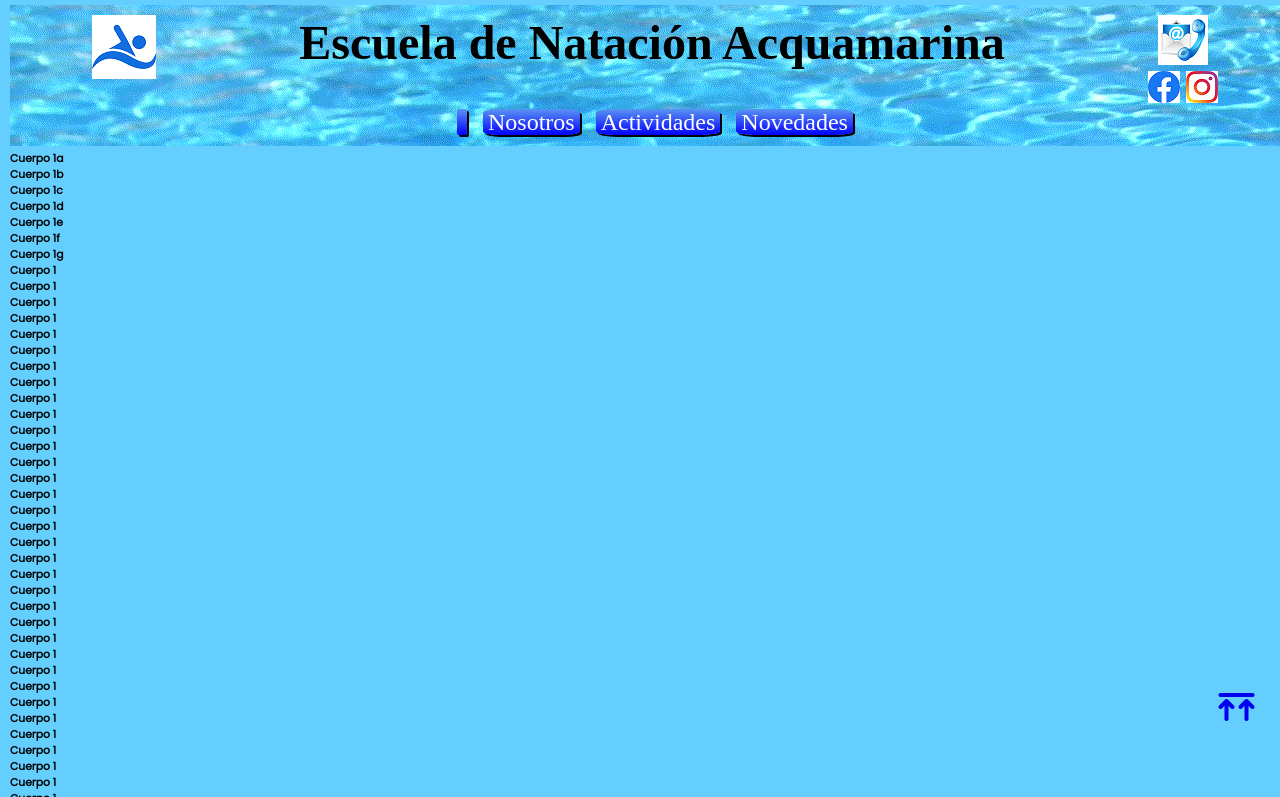
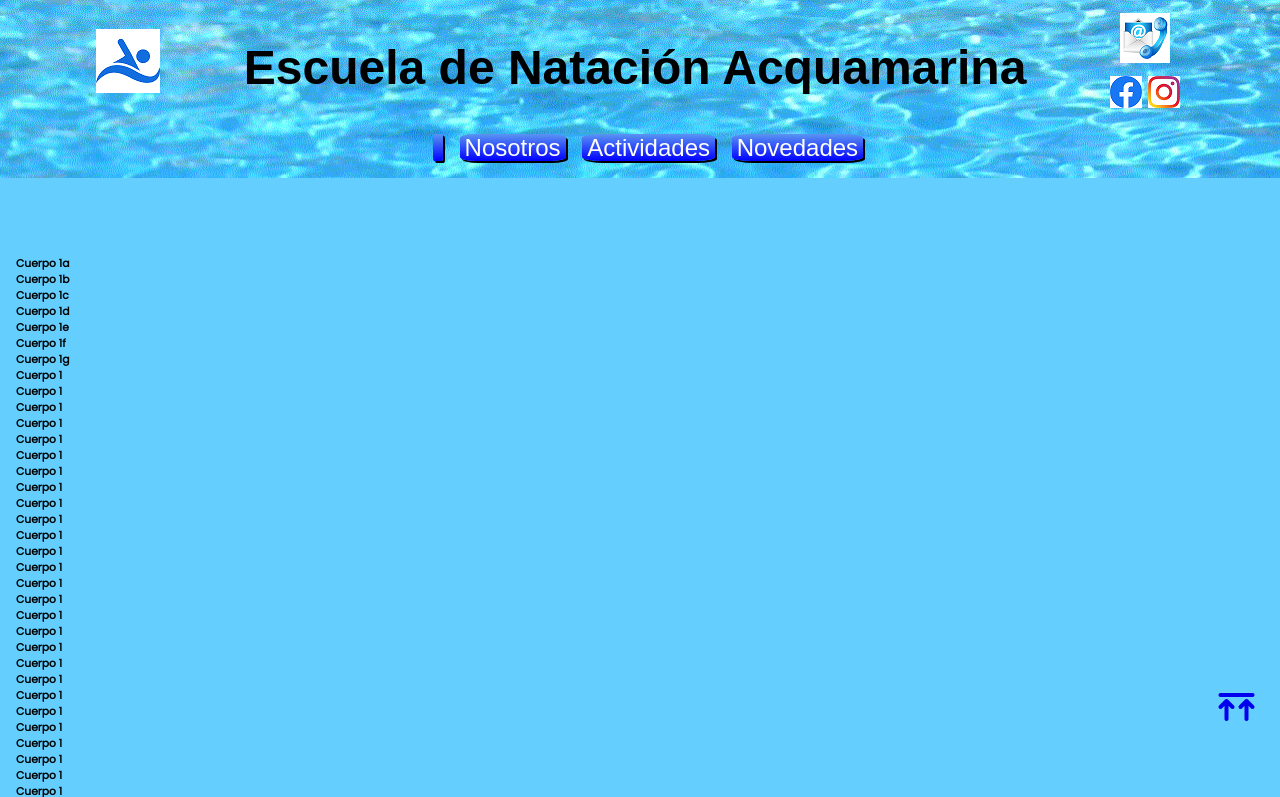
Before and after one commit to kariajh/Escuela-de-natacion, a plain HTML site: page index.html in a window 1280 px wide. Shown: the top 797 px of the page. Drawn offline with Linux system fonts and the light colour scheme; a web font is replaced by a local one.

Commit message:
Archivos de estilos separados para Encabezado y Pie

```diff
--- /dev/null
+++ b/css/estilosEncabezado.css
@@ -0,0 +1,78 @@
+
+ /*Header*/
+
+header {
+    background-image:url(../img/fondo_agua.gif) ;
+    padding: 0.5rem;
+    border: none;
+    font-family: 'MuseoModerno', Sans-serif, Times;
+    font-size: x-large;
+    line-height: 1.8em;
+    position: fixed;
+    left: 0;
+    top: 0;
+    width: 100%;
+    /* height: 12rem; */  /*Altura fija para que no se encime con el body*/
+    z-index: 10;
+}
+
+/*Encabezado*/
+
+.encabezado-contenedor {
+    display: flex;
+    justify-content: space-evenly;
+    align-items: center;
+    margin: 5px;
+}
+.encabezado-logo {
+    /* text-align: center; */
+    border: none;
+    float: left;
+}
+.encabezado-redsoc {
+    display: inline-block;
+    text-align: center;
+    border: none;
+    margin-right: 0.8em;
+}
+.encabezado-nombre {
+    display: inline-block;
+    text-align: center;
+    border: none;
+    font-size: 200%;
+    font-weight: bold;
+}
+
+/*Menú*/
+
+nav {
+    text-align: center;
+}
+nav a:hover{
+    background: rgba(95, 160, 173, 0.447);
+}
+.nav {
+    background: linear-gradient(to bottom, rgb(90, 148, 242), blue);
+    border: 1px;
+    text-decoration: none;
+    border-radius: 15%;
+    /* background-color: blue; */
+    color: white;
+    padding: 0px 5px;
+    margin: 5px;
+    box-shadow: 2px 2px black;
+}
+.nav img {
+    width: 25px;
+}
+
+/* Footer */
+.piePagina {
+    /* height: 15rem; */
+    margin-top: 10em;
+}
+.iframe-piePagina {
+    width: 100%;
+    /* height: 100%; */
+    height: 11rem;
+}
--- a/css/estilosIndex.css
+++ b/css/estilosIndex.css
@@ -1,63 +1,23 @@
 * {
-    margin: 0px;
-    padding: 0%;
+    margin: 0;
+    padding: 0;
 }
 .output {
-    font: 1rem 'Poppins', Sans-serif;
+    font: 1rem 'Poppins', Sans-serif, Times;
     /* width: 100vw; */
     border: none;
 }
 body{
     background-color: rgba(77, 199, 255, 0.872);
-    font-family: "Poppins";
-    margin: 5px;
-}
-header {
-    background-image:url(../img/fondo_agua.gif) ;
-    padding: 10px;
-    position: relative;
-    font-family: "MuseoModerno";
-    font-size: x-large;
-    width: 100%;
-    margin: 5px;
-    vertical-align: top;
-    z-index: 1;
+    font-family: 'Poppins', Sans-serif, Times;
+    margin: 0.5em;
+    padding-top: 2em; /* Padding para que no se encime con el Encabezado*/
 }
 section {
     position: relative;
-    /* top: 20vh; */
-    margin: 5px;
-}
-.grid-encabezado {
-    display: grid;
-    grid-template-columns: auto auto auto;
-}
-.grid-encabezado-logo {
-    text-align: center;
-    border: none;
-}
-.grid-encabezado-nombre {
-    text-align: center;
-    border: none;
-    font-size: 200%;
-    font-weight: bold;
-}
-nav {
-    text-align: center;
-}
-.nav {
-    background: linear-gradient(to bottom, rgb(90, 148, 242), blue);
-    border: 1px;
-    text-decoration: none;
-    border-radius: 15%;
-    /* background-color: blue; */
-    color: white;
-    padding: 0px 5px;
-    margin: 5px;
-    box-shadow: 2px 2px black;
-}
-.nav img {
-    width: 25px;
+    top: 13rem;
+    margin: 0.5em;
+    /* z-index: 1; */
 }
 .cuerpo {
     width: 70%;
@@ -67,10 +27,11 @@ nav {
     bottom: 10%;
     right: 2%;
 }
-footer {
+.piePagina {
     background-color: rgb(39, 39, 172);
     color: aquamarine;
     font-size: x-small;
     text-align: center;
     height: 3vw;
+    width: 100%;
 }
--- a/css/estilosNovedades.css
+++ b/css/estilosNovedades.css
@@ -1,23 +1,30 @@
+body{
+    background-color: rgba(77, 199, 255, 0.872);
+    font-family: 'Poppins', Sans-serif, Times;
+    margin: 0.5em;
+}
 .seccion {
+    position: relative;
     text-align: center;
     font-size: large;
     border: 5%;
+    top: 9em;
 }
 .articulo1 {
     background-color:beige;
 }
-.articulo2{
+.articulo2 {
     background-color: rgb(89, 241, 162);
 }
-.articulo3{
+.articulo3 {
     background-color: rgb(238, 243, 104);
     font-size: xx-small;
 }
-.articulo4{
+.articulo4 {
     background-color: rgb(241, 175, 89);
     font-size: small;
 }
-.articulo5{
+.articulo5 {
     background-color: rgb(249, 112, 112);
 }
 h1 {
--- /dev/null
+++ b/css/estilosPiePagina.css
@@ -0,0 +1,34 @@
+body {
+    font-family: 'Poppins', Sans-serif, Times;
+    background-color: rgb(39, 39, 172);
+    color: aquamarine;
+    font-size: 0.8em;
+    text-align: center;
+    margin-top: 0.5rem;
+    height: 100%;
+    width: 100%;
+    line-height: 0.2em;
+}
+.contenedor {
+    display: flex;
+}
+.info {
+    display: inline-block;
+}
+.contacto {
+    width: 50%;
+}
+.autores {
+    width: 20%;
+}
+.creditos {
+    width: 30%;
+}
+.titulo {
+    color: white;
+}
+footer {
+    margin: 0;
+    background-color:black;
+    display: inline;
+}
--- a/index.html
+++ b/index.html
@@ -1,34 +1,35 @@
 <!DOCTYPE html>
-<html lang="en">
+<html lang="es">
 <head>
     <meta charset="UTF-8">
     <meta http-equiv="X-UA-Compatible" content="IE=edge">
     <meta name="viewport" content="width=device-width, initial-scale=1.0">
     <meta http-equiv="Content-Language" content="es">
     <!-- Hoja de Estilo -->
+    <link rel="stylesheet" href="css/estilosEncabezado.css">
     <link rel="stylesheet" href="css/estilosIndex.css">
     <!-- Fuentes -->
     <link rel="preconnect" href="https://fonts.googleapis.com">
     <link rel="preconnect" href="https://fonts.gstatic.com" crossorigin>
     <link href="https://fonts.googleapis.com/css2?family=Coiny&family=Poppins&family=MuseoModerno&display=swap" rel="stylesheet">
     <!-- Íconos -->
+    <link rel="icon" type="image/png" href="img/logo64.png" sizes="64x64" />
     <link rel="icon" type="image/png" href="img/favicon-32x32.png" sizes="32x32" />
     <link rel="icon" type="image/png" href="img/favicon-16x16.png" sizes="16x16" />
     <script src="https://kit.fontawesome.com/19ff95e2a9.js" crossorigin="anonymous"></script>
-    <script src="js/novedades.js"></script>
     <title>Acquamarina</title>
 </head>
 <body>
     <header>
         <a name="arriba"></a>
-        <div class="grid-encabezado">
-            <div class="grid-encabezado-logo">
+        <div class="encabezado-contenedor">
+            <div class="encabezado-logo">
                 <a href="index.html"><img src="img\logo64.png" alt="Logo Escuela"></a>
             </div>
-            <div class="grid-encabezado-nombre">
+            <div class="encabezado-nombre">
                 Escuela de Natación Acquamarina
             </div>
-            <div class="grid-encabezado-logo">
+            <div class="encabezado-redsoc">
                 <a href="novedades.html#contacto"><img src="img\contacto50.png" alt="Logo Sobre"></a>
                 <br>
                 <a class="redsoc" href="https://www.facebook.com" target="_blank"><img src="img\facebook32.png" alt="Logo Facebook"></a>
@@ -38,7 +39,7 @@
         </div>
         <nav>
             <a class="nav" href="index.html"><img src="img/casa.png" alt=""></a>
-            <a class="nav" href="#">Nosotros</a>
+            <a class="nav" href="nosotros.html">Nosotros</a>
             <a class="nav" href="actividades.html">Actividades</a>
             <a class="nav" href="novedades.html">Novedades</a>
         </nav>
@@ -121,8 +122,8 @@
         </div>
     </section>
     <footer>
-        Desarrollado por: K. Ajhuacho, M.A. Regueira, A.N. Vázquez
-        ®2022
+        <p>Diseñado por: K. Ajhuacho, M.A. Regueira, A.N. Vázquez</p>
+        <p>®2022</p>
     </footer>
 </body>
 </html>
```
Also changed, not shown: PiePagina.html (added, +51 -0 lines), actividades.html (+4 -4 lines), novedades.html (+30 -11 lines).
